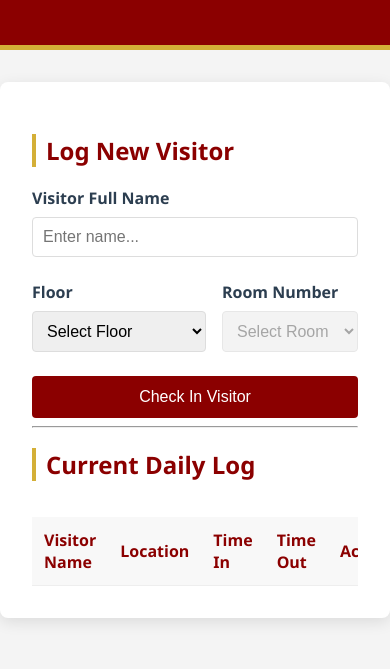
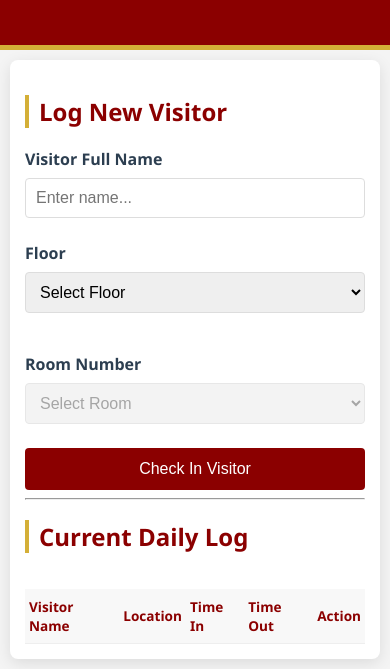
Before and after one commit to KazumaaaaSama/binondominium-visitor-system, a plain HTML site: page index.html in a window 390 px wide. Shown: the part 186-855 px from the top of the page. Drawn offline with Linux system fonts and the light colour scheme; no server answers.

Commit message:
Added mobile responsive media queries for Android WebView

```diff
--- a/style.css
+++ b/style.css
@@ -110,3 +110,18 @@ th {
     color: #888;
     padding: 2rem;
 }
+
+/* Mobile Optimization Media Query */
+@media (max-width: 600px) {
+    .container {
+        margin: 10px;
+        padding: 15px;
+    }
+    .form-row {
+        grid-template-columns: 1fr;
+    }
+    th, td {
+        padding: 8px 4px;
+        font-size: 0.85rem;
+    }
+}
```
